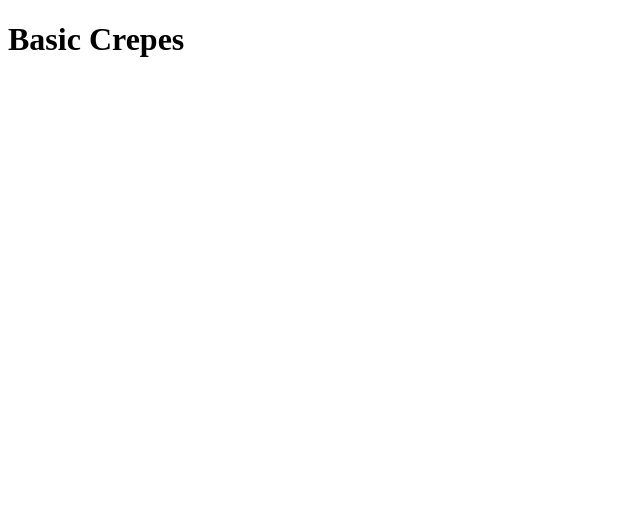
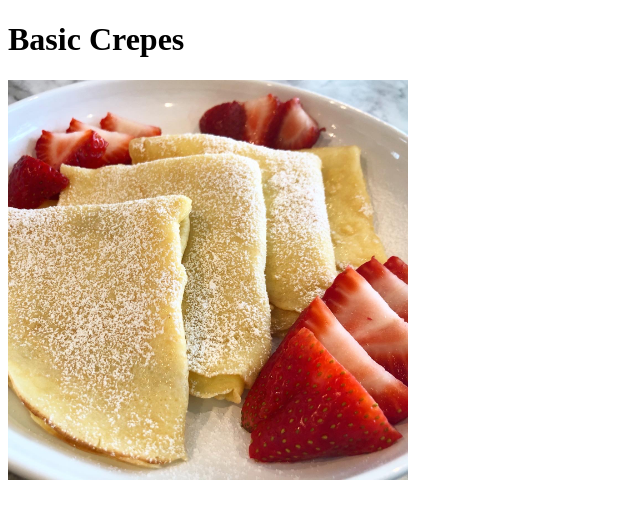
Before and after one commit to 0xkilo/odin-recipes, a plain HTML site: page recipes/crepes.html in a window 1280 px wide. Shown: the whole page, without its empty margins (0-640 px from the left). Drawn offline with Linux system fonts and the light colour scheme.

Commit message:
Add images/crepes.jpeg

```diff
--- a/recipes/crepes.html
+++ b/recipes/crepes.html
@@ -8,5 +8,7 @@
 </head>
 <body>
     <h1>Basic Crepes</h1>
+
+    <img src="../images/crepes.jpeg" width="400" length="500">
 </body>
 </html>
```
Also changed, not shown: images/crepes.jpeg (added).
